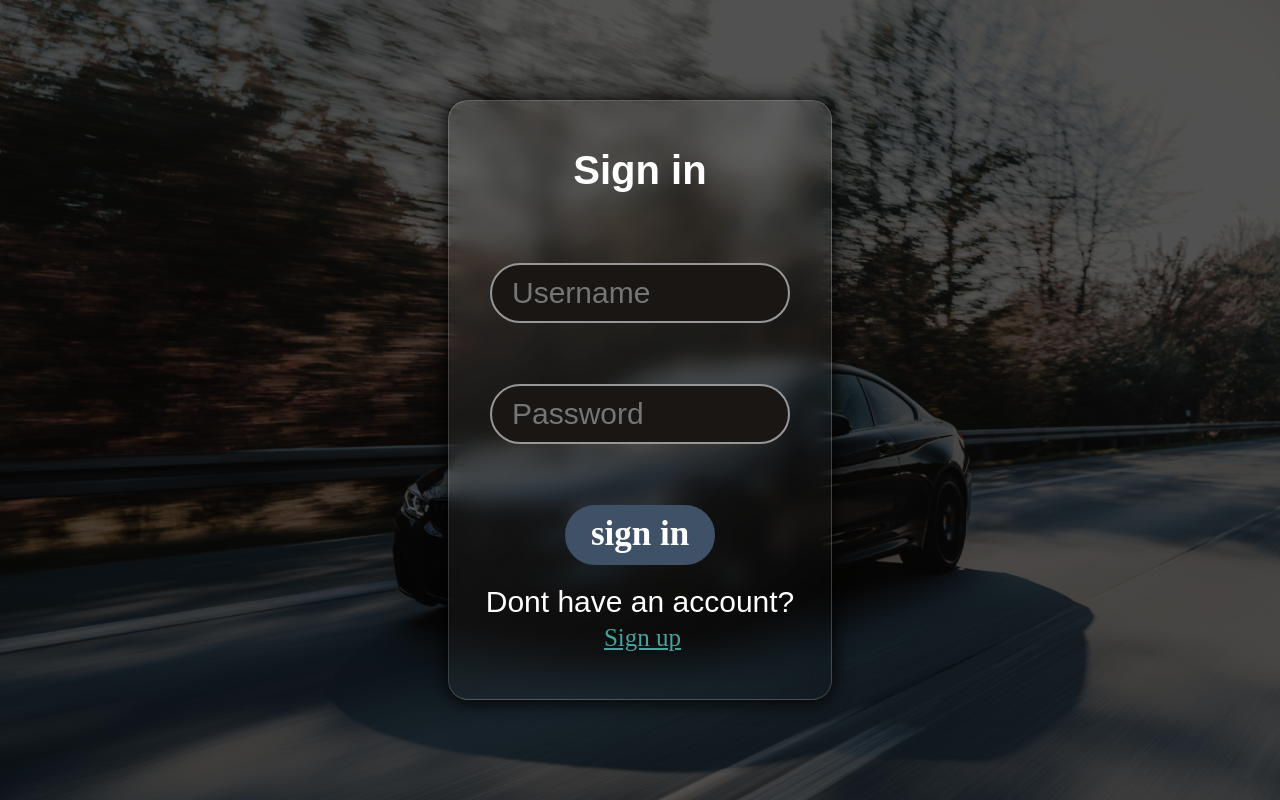
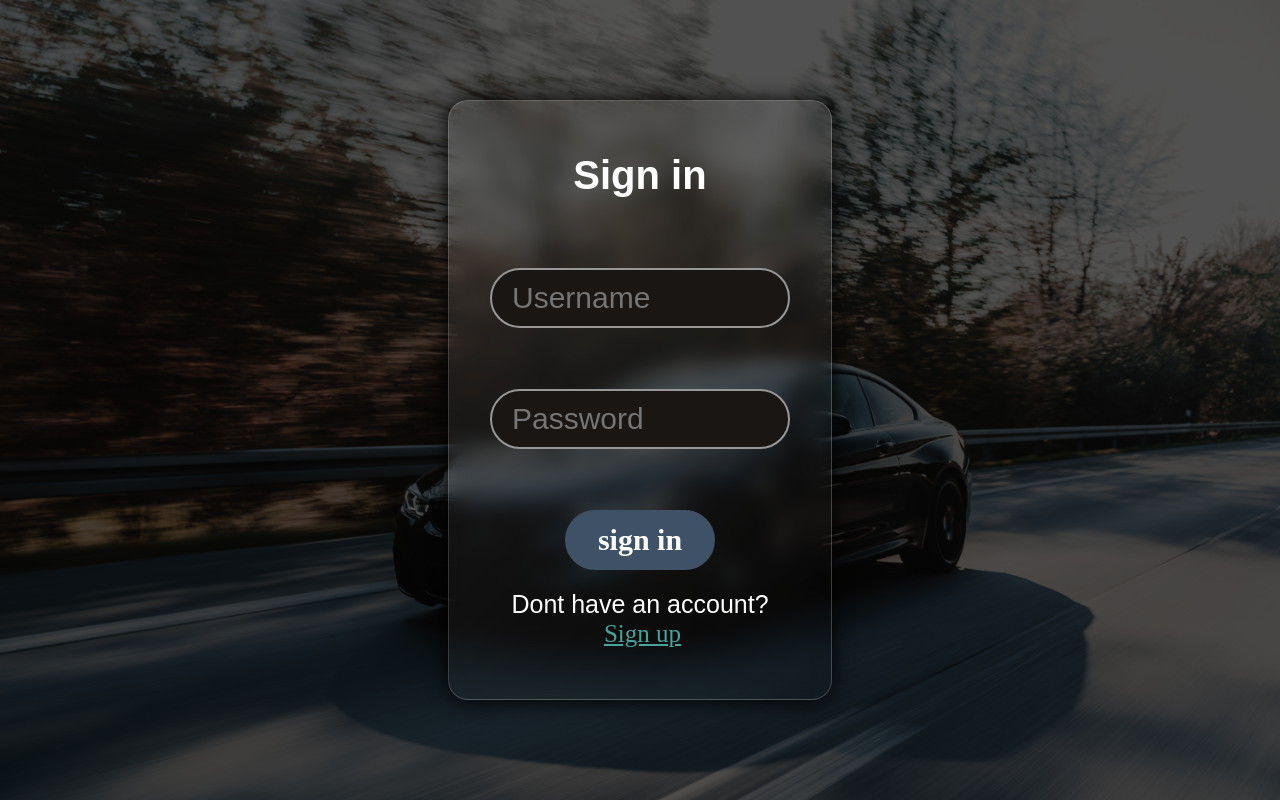
Before and after one commit to ahmniab/web_project, a PHP site: page /signin.html in a window 1280 px wide. Run offline with PHP 8.4, Linux system fonts and the light colour scheme.

Commit message:
sign in font size

```diff
--- a/css/signin.css
+++ b/css/signin.css
@@ -71,7 +71,7 @@ input:focus {
 }
 
 .sign-in {
-    font-size: 35px;
+    font-size: 30px;
     font-family: 'Times New Roman', Times, serif;
     font-weight: 900;
     background-color: #3f5166;
@@ -87,7 +87,7 @@ input:focus {
 
 .signup {
     margin-top: 20px;
-    font-size: 30px;
+    font-size: 25px;
     color: white;
     font-weight: 100;
     text-align: center;
--- a/css/signup.css
+++ b/css/signup.css
@@ -97,7 +97,7 @@ input:focus {
 
 .signin {
     margin-top: 20px;
-    font-size: 30px;
+    font-size: 25px;
     color: white;
     font-weight: 100;
     text-align: center;
```
